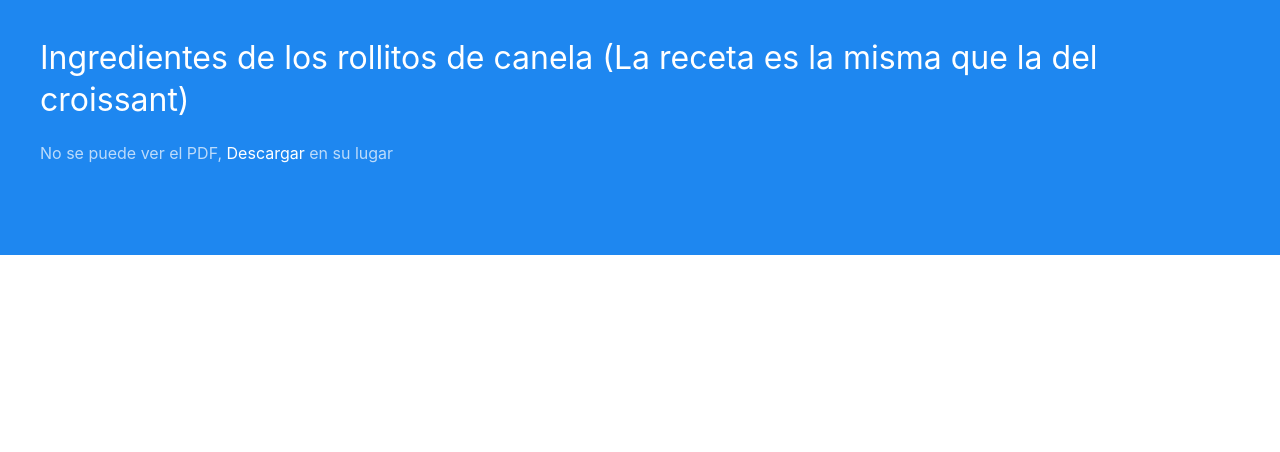
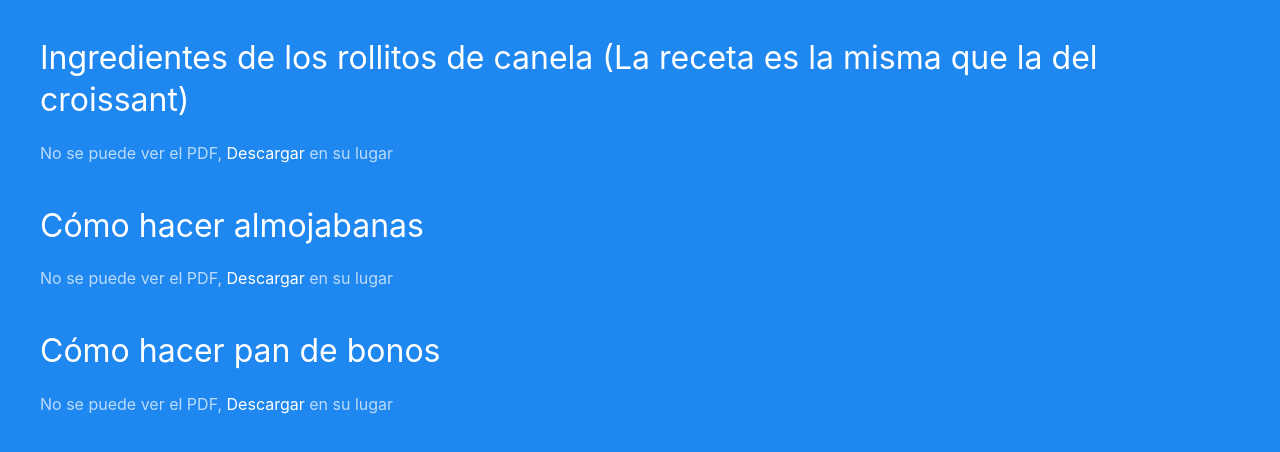
Before and after one commit to Lincunia/whatevery, a plain HTML site: page subparts/kitchen.html in a window 1280 px wide. Shown: the part 785-1237 px from the top of the page. Before the commit the page ends 1040 px from the top, so only its background shows below. Drawn offline with nearby package versions, Linux system fonts and the light colour scheme.

Commit message:
adding other recipes

```diff
--- a/subparts/kitchen.html
+++ b/subparts/kitchen.html
@@ -108,6 +108,36 @@
             en su lugar
           </p>
         </object>
+        <h2>Cómo hacer almojabanas</h2>
+        <object
+          width="80%"
+          height="400px"
+          data="../pdf/almojabana_ingredientes_and_process.pdf"
+          type="application/pdf"
+        >
+          <p>
+            No se puede ver el PDF,
+            <a href="../pdf/almojabana_ingredientes_and_process.pdf"
+              >Descargar</a
+            >
+            en su lugar
+          </p>
+        </object>
+        <h2>Cómo hacer pan de bonos</h2>
+        <object
+          width="80%"
+          height="400px"
+          data="../pdf/special_bread_ingredientes_and_process.pdf"
+          type="application/pdf"
+        >
+          <p>
+            No se puede ver el PDF,
+            <a href="../pdf/special_bread_ingredientes_and_process.pdf"
+              >Descargar</a
+            >
+            en su lugar
+          </p>
+        </object>
       </div>
     </div>
     <footer>
```
Also changed, not shown: 2 other files.
